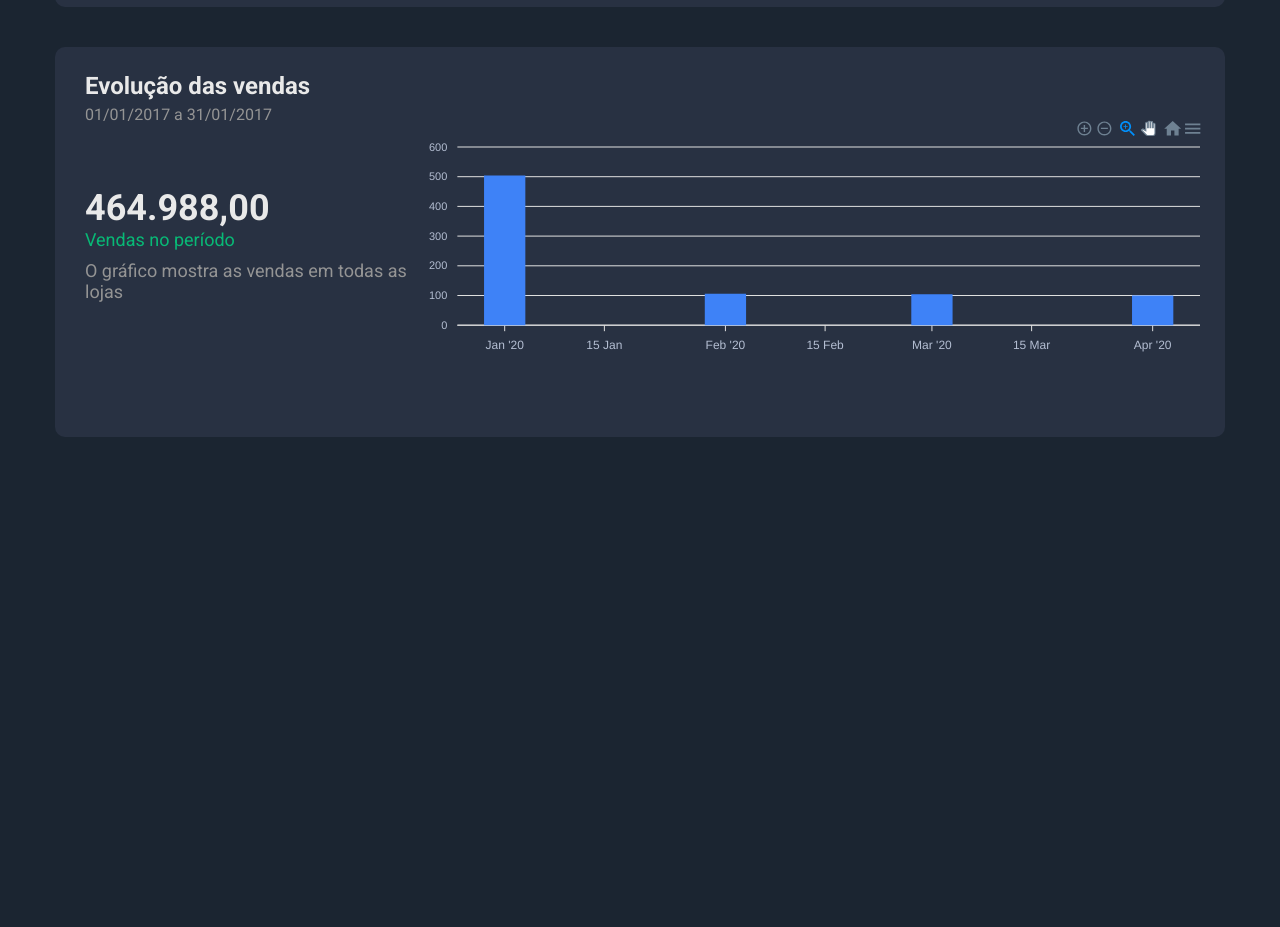
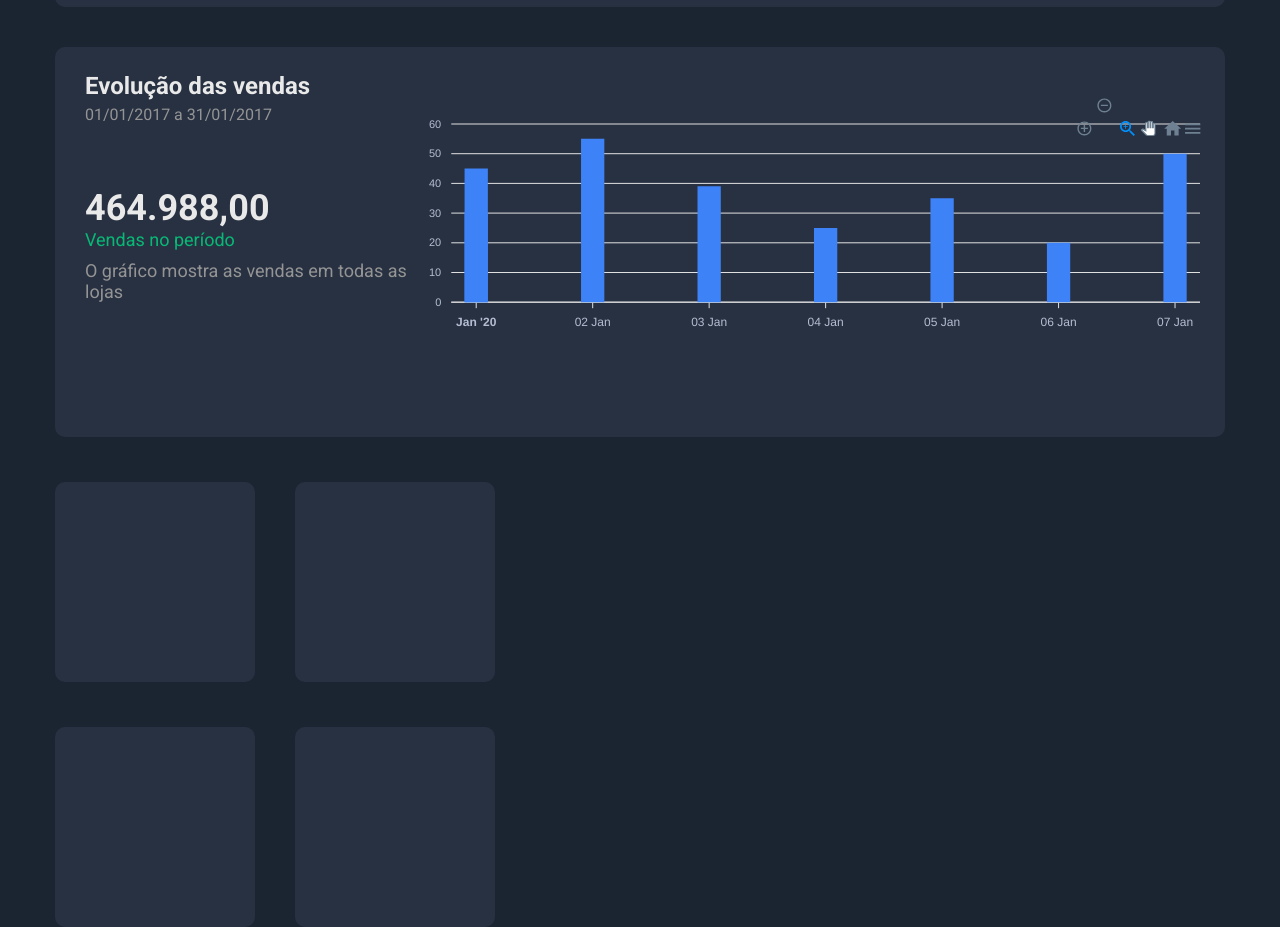
Before and after one commit to Andersongauterio/dssales, a React (Create React App) app in the folder front-web/: page / in a window 1280 px wide. Shown: the part 183-1110 px from the top of the page. Before the commit the page ends 800 px from the top, so only its background shows below. Built offline with nearby package versions, Linux system fonts and the light colour scheme.

Commit message:
sales-summary initial layout

```diff
--- a/front-web/src/App.css
+++ b/front-web/src/App.css
@@ -1,3 +1,8 @@
 .app-container {
   padding: 0 55px;
 }
+
+.sales-overview-container {
+  display: flex;
+  justify-content: space-between;
+}
--- a/front-web/src/App.tsx
+++ b/front-web/src/App.tsx
@@ -3,6 +3,7 @@
 import Filter from './components/Filter';
 import Header from './components/Header';
 import SalesByDate from './components/sales-by-date';
+import SalesSummary from './components/sales-summary';
 
 function App() {
   return (
@@ -11,6 +12,9 @@
       <div className="app-container">
         <Filter />
         <SalesByDate />
+        <div className="sales-overview-container">
+          <SalesSummary />
+        </div>
       </div>
     </>
   );
--- a/front-web/src/components/sales-by-date/index.tsx
+++ b/front-web/src/components/sales-by-date/index.tsx
@@ -5,19 +5,35 @@
 const initialData = [
   {
     x: '2020-01-01',
-    y: 504
+    y: 45
   },
   {
-    x: '2020-02-01',
-    y: 106
+    x: '2020-01-02',
+    y: 55
   },
   {
-    x: '2020-03-01',
-    y: 104
+    x: '2020-01-03',
+    y: 39
   },
   {
-    x: '2020-04-01',
-    y: 100
+    x: '2020-01-04',
+    y: 25
+  },
+  {
+    x: '2020-01-05',
+    y: 35
+  },
+  {
+    x: '2020-01-06',
+    y: 20
+  },
+  {
+    x: '2020-01-07',
+    y: 50
+  },
+  {
+    x: '2020-01-01',
+    y: 30
   }
 ];
 
--- /dev/null
+++ b/front-web/src/components/sales-summary/index.tsx
@@ -0,0 +1,15 @@
+import SalesSummaryCard from './sales-summary-card';
+import './styles.css';
+
+const SalesSummary = () => {
+  return (
+    <div className="sales-summary-container">
+      <SalesSummaryCard />
+      <SalesSummaryCard />
+      <SalesSummaryCard />
+      <SalesSummaryCard />
+    </div>
+  )
+}
+
+export default SalesSummary;
--- /dev/null
+++ b/front-web/src/components/sales-summary/sales-summary-card.tsx
@@ -0,0 +1,9 @@
+const SalesSummaryCard = () => {
+  return (
+    <div className="sales-summary-card base-card">
+
+    </div>
+  )
+};
+
+export default SalesSummaryCard;
--- /dev/null
+++ b/front-web/src/components/sales-summary/styles.css
@@ -0,0 +1,15 @@
+.sales-summary-container {
+  width: 440px;
+  display: flex;
+  flex-wrap: wrap;
+  justify-content: space-between;
+}
+
+.sales-summary-card {
+  width: 200px;
+  height: 200px;
+}
+
+.sales-summary-card:nth-of-type(1), :nth-of-type(2) {
+  margin-bottom: 45px;
+}
```
